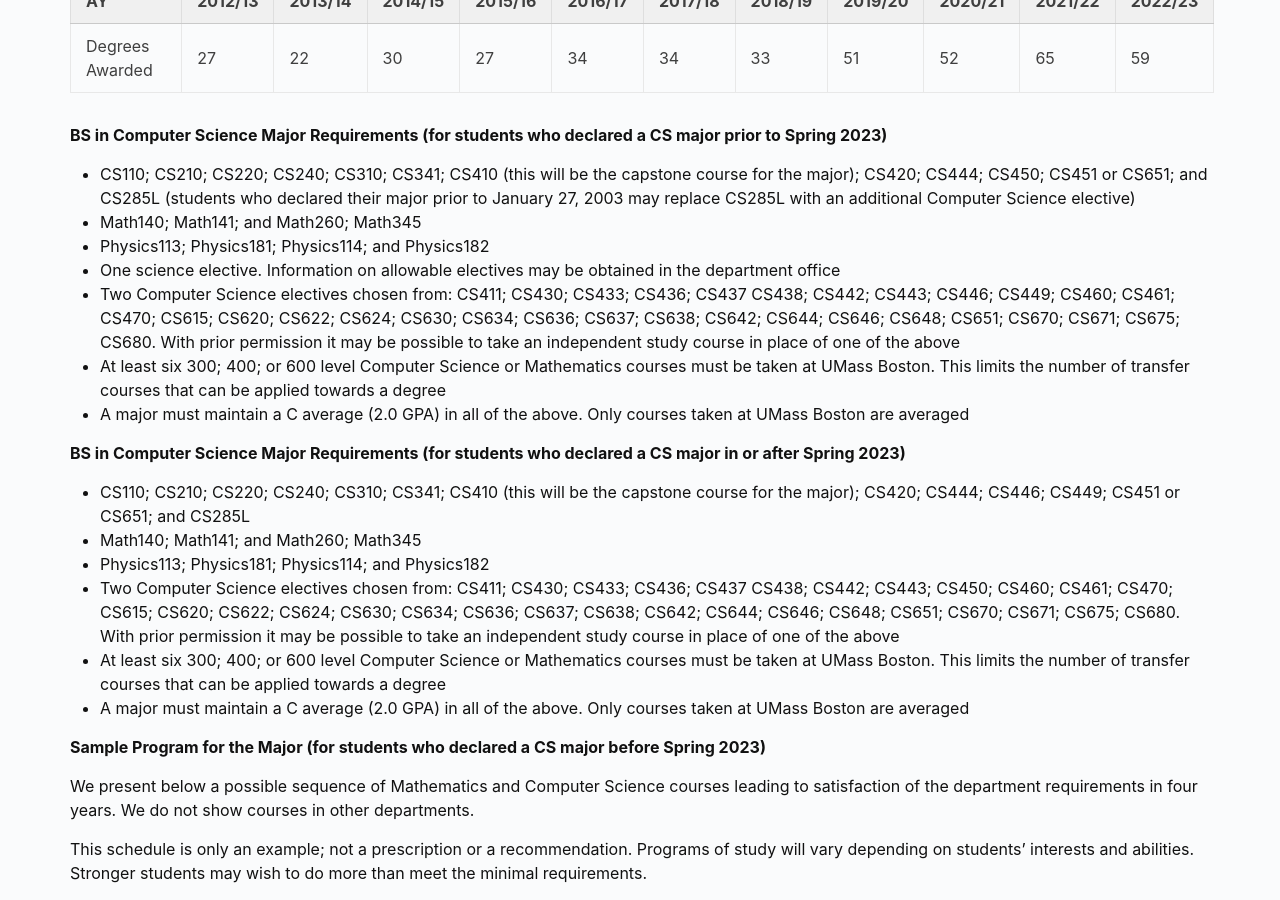
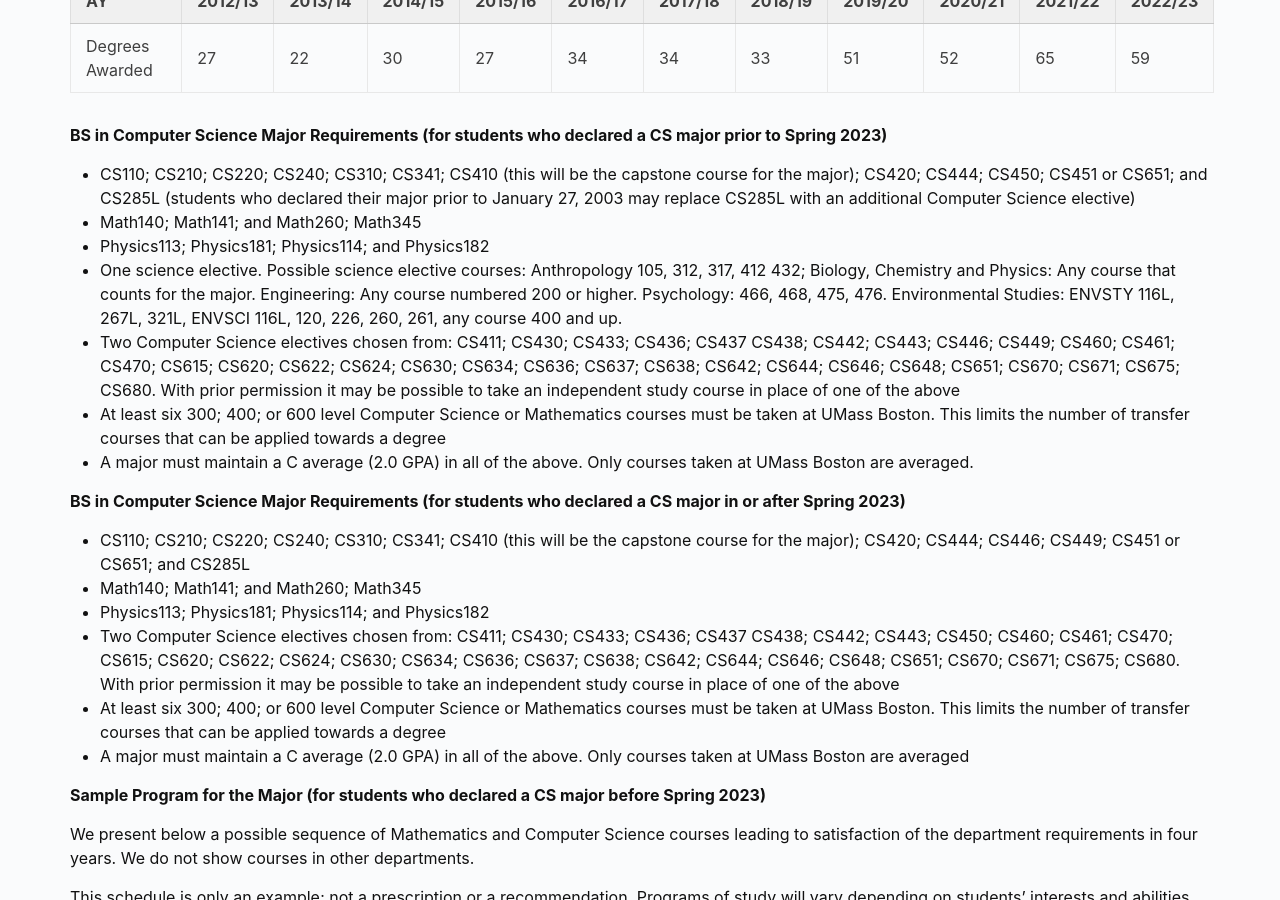
Before and after one commit to umbcs/umbcs.github.io, a Jekyll site: the page built from WEB/academics/programs/c_bs.markdown, in a window 1280 px wide and 900 px high, scrolled down 1553 px. Built offline with Jekyll 4.4.1, drawn with Linux system fonts in a browser that asks for light colours.

Commit message:
Update c_bs.markdown
Detailed the science elective for old CS/BS students.

```diff
--- a/WEB/academics/programs/c_bs.markdown
+++ b/WEB/academics/programs/c_bs.markdown
@@ -60,10 +60,10 @@ Annual Number of BS degrees awarded in Computer Science:
 - CS110; CS210; CS220; CS240; CS310; CS341; CS410 (this will be the capstone course for the major); CS420; CS444; CS450; CS451 or CS651; and CS285L (students who declared their major prior to January 27, 2003 may replace CS285L with an additional Computer Science elective)
 - Math140; Math141; and Math260; Math345
 - Physics113; Physics181; Physics114; and Physics182
-- One science elective. Information on allowable electives may be obtained in the department office
+- One science elective. Possible science elective courses: Anthropology 105, 312, 317, 412 432; Biology, Chemistry and Physics: Any course that counts for the major. Engineering: Any course numbered 200 or higher. Psychology: 466, 468, 475, 476. Environmental Studies: ENVSTY 116L, 267L, 321L, ENVSCI 116L, 120, 226, 260, 261, any course 400 and up.
 - Two Computer Science electives chosen from: CS411; CS430; CS433; CS436; CS437 CS438; CS442; CS443; CS446; CS449; CS460; CS461; CS470; CS615; CS620; CS622; CS624; CS630; CS634; CS636; CS637; CS638; CS642; CS644; CS646; CS648; CS651; CS670; CS671; CS675; CS680. With prior permission it may be possible to take an independent study course in place of one of the above
 - At least six 300; 400; or 600 level Computer Science or Mathematics courses must be taken at UMass Boston. This limits the number of transfer courses that can be applied towards a degree
-- A major must maintain a C average (2.0 GPA) in all of the above. Only courses taken at UMass Boston are averaged
+- A major must maintain a C average (2.0 GPA) in all of the above. Only courses taken at UMass Boston are averaged.
 
 **BS in Computer Science Major Requirements (for students who declared a CS major in or after Spring 2023)**
 - CS110; CS210; CS220; CS240; CS310; CS341; CS410 (this will be the capstone course for the major); CS420; CS444; CS446; CS449; CS451 or CS651; and CS285L
```
